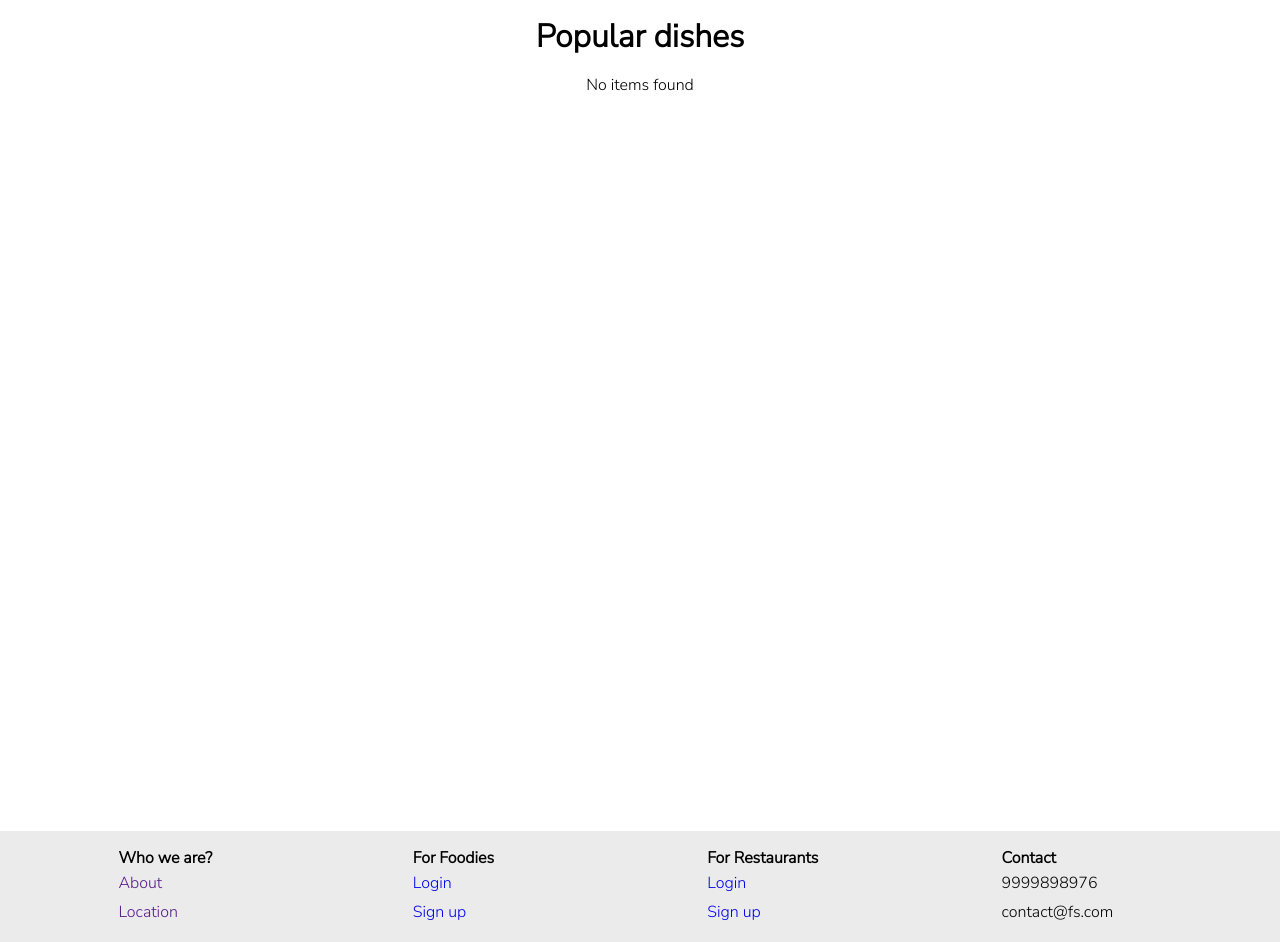
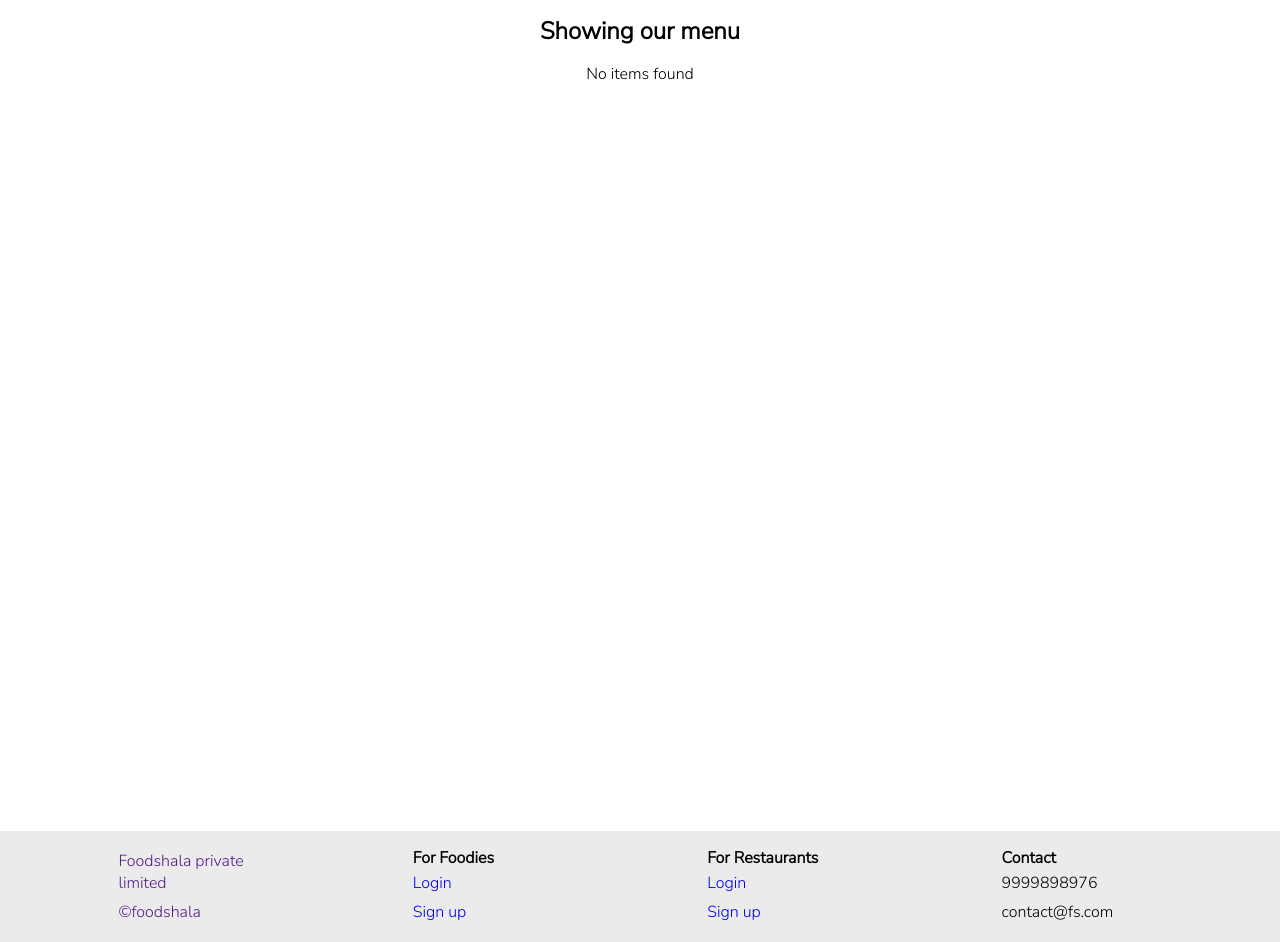
Before and after one commit to GSSanjay/eBusiness, a PHP site: page / in a window 1280 px wide. Shown: the part 515-1457 px from the top of the page. Run offline with PHP 8.4, Linux system fonts and the light colour scheme; data that the repository does not hold is empty.

Commit message:
commit 10 - some cosmetic changes -2

```diff
--- a/food.php
+++ b/food.php
@@ -47,7 +47,7 @@
                 <!-- <h6 id="success-msg"></h6> -->
                 <?php echo $logout_btn ?>
             </div>
-            <h1 class="section-title secondary-heading">Click on Order button to taste your favorite dish</h1>
+            <h1 class="section-title secondary-heading">Click on order button to place your order</h1>
             <div class="restaurants">
 
             <!-- Query data from database  -->
--- a/footer.html
+++ b/footer.html
@@ -12,10 +12,10 @@
     <footer>
       <section class="footer">
         <div class="sub-section">
-          <h4>Who we are?</h4>
+          <!-- <h4>Who we are?</h4> -->
           <ul>
-            <li><a href="">About</a></li>
-            <li><a href="">Location</a></li>
+            <li><a href="">Foodshala private limited</a></li>
+            <li><a href="">&copy;foodshala</a></li>
           </ul>
         </div>
         <div class="sub-section">
--- a/index.php
+++ b/index.php
@@ -31,8 +31,7 @@
         <section id="main-section">
             <div class="box">
                 <h1 class="primary-heading">Ready to taste your favorite food..?</h1>
-                <p>Lorem ipsum dolor sit amet consectetur adipisicing elit. Perspiciatis, quisquam.</p>
-                <p>Lorem ipsum dolor Lorem ipsum dolor sit amet.</p>
+                <p>Hungry? Then why don’t you treat yourself to one of our delicious collection of dishes</p>
                 <a href="food.php"><button class="btn">Order Now</button></a>
             </div>
         </section>
@@ -46,7 +45,8 @@
              if(!isset($_SESSION['customer_name'])){
                 // echo "You need to login to place your order. Redirecting to login page...";
                 // header("location:customer-login.php");
-                header("Refresh: 5; url=customer-login.php");
+                // header("Refresh: 5; url=customer-login.php");
+                header("Refresh: 0; url=customer-login.php");
             }
             else{
                 header("location:food.php");
@@ -61,7 +61,7 @@
                 <!-- <h4>Hey, <?php //echo $_SESSION['customer_name']; ?></h4> -->
                 <?php //echo $logout_btn ?>
             </div>
-            <h1 class="section-title secondary-heading">Popular dishes</h1>
+            <h1 class="section-title">Showing our menu</h1>
             <div class="restaurants">
 
             <!-- Query data from database  -->
--- a/order.php
+++ b/order.php
@@ -3,7 +3,8 @@
     if(!isset($_SESSION['customer_name'])){
         echo "You need to login to place your order. Redirecting to login page...";
         // header("location:customer-login.php");
-        header("Refresh: 5; url=customer-login.php");
+        // header("Refresh: 5; url=customer-login.php");
+        header("Refresh: 0; url=customer-login.php");
     }
     else{
         include("config/db-connect.php");
```
Also changed, not shown: ttttttt.html (added, +34 -0 lines).
